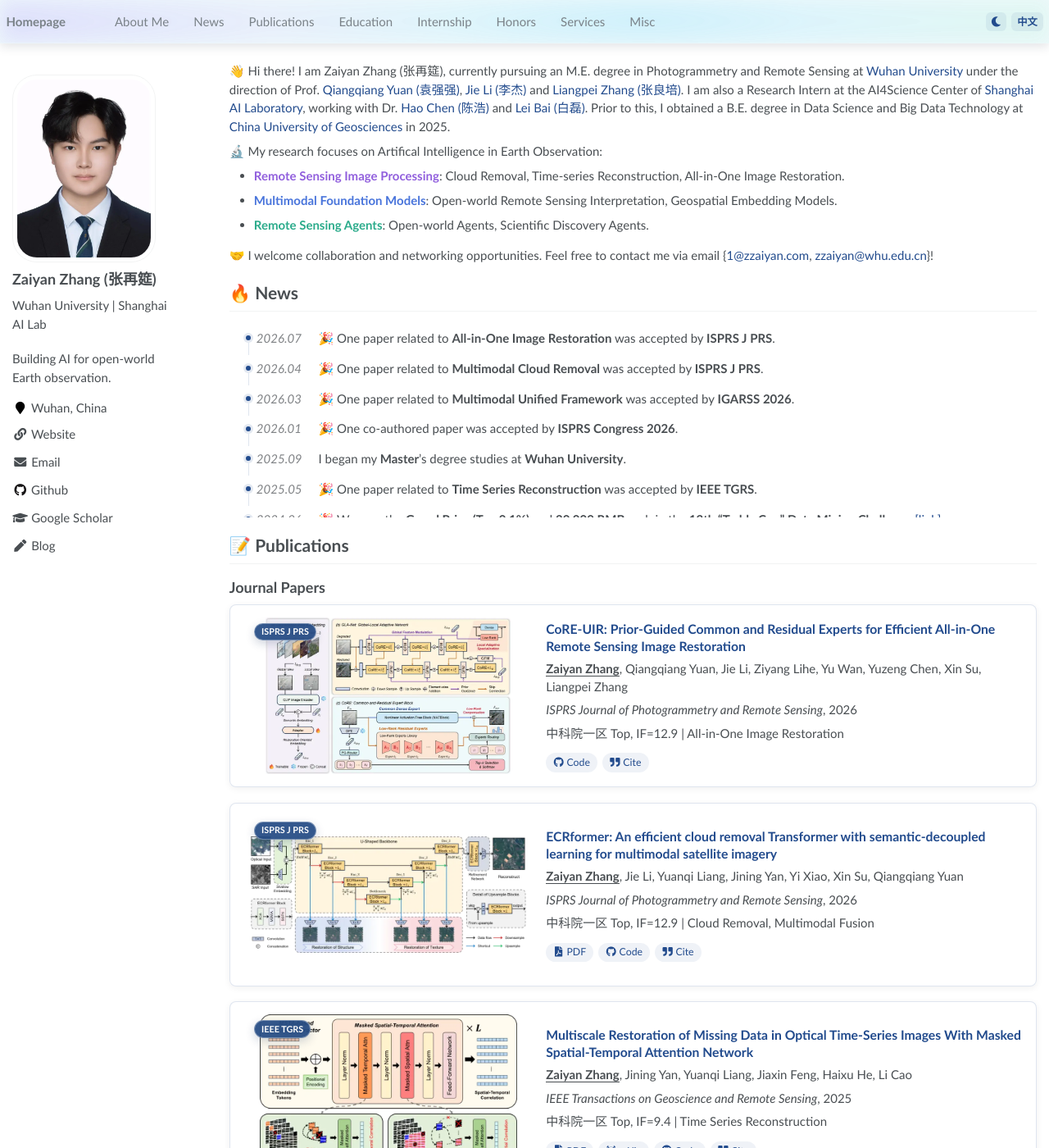
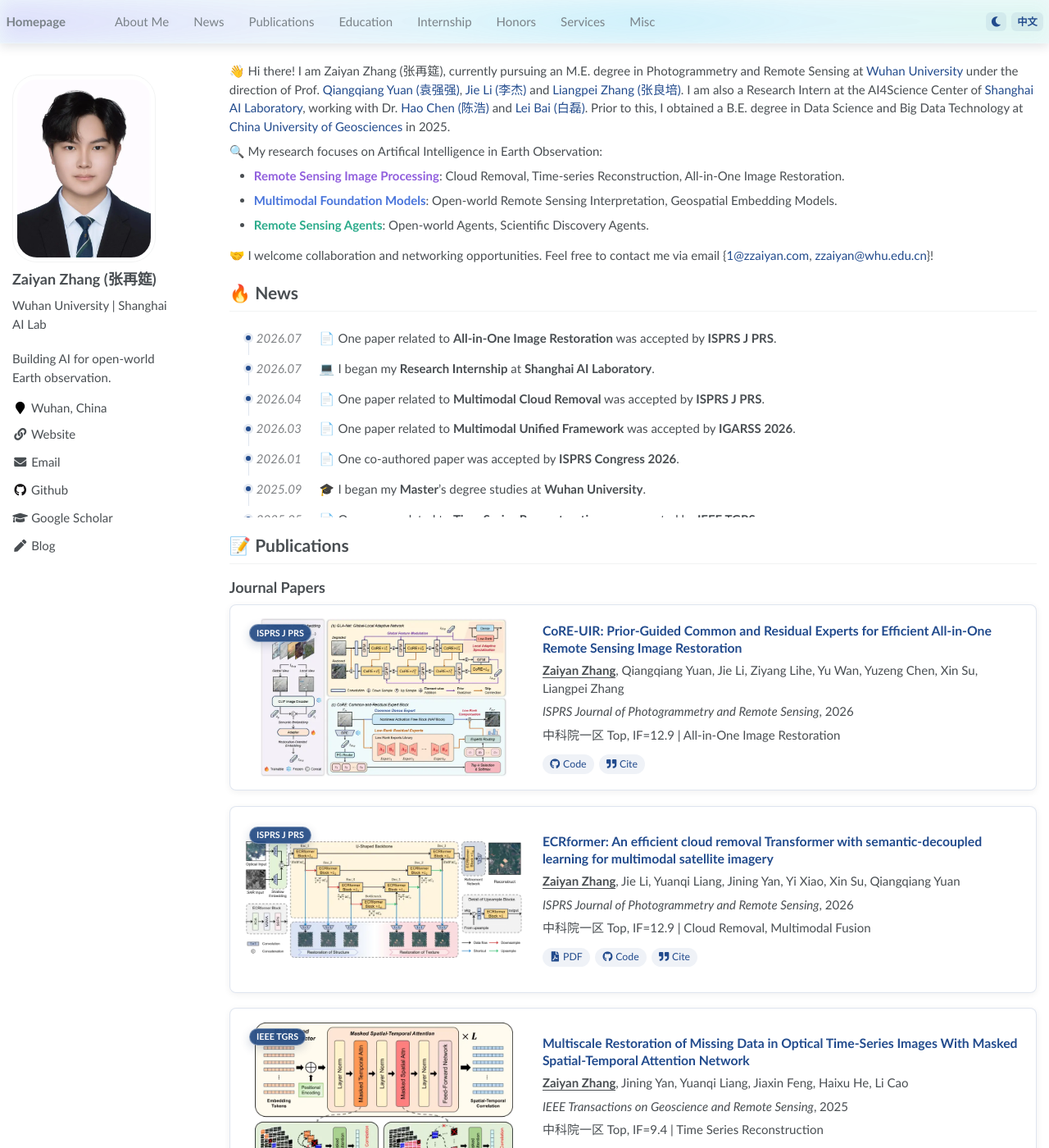
Before and after one commit to zzaiyan/zzaiyan.github.io, a Jekyll site: the page built from _pages/about.md, in a window 1280 px wide and 1400 px high. Shown: the whole window at 82% size. Built offline with Jekyll 4.4.1, drawn with Linux system fonts in a browser that asks for light colours; some web fonts are replaced; a script that is not in the unit is left out.

Commit message:
统一主页图标与卡片间距

```diff
--- a/_data/news.json
+++ b/_data/news.json
@@ -1,42 +1,49 @@
 [
     {
         "date": "2026.07",
-        "emoji": "🎉",
+        "emoji": "📄",
         "content": "One paper related to **All-in-One Image Restoration** was accepted by **ISPRS J PRS**.",
         "content_zh": "一篇关于 **一体化图像复原** 的论文被 **ISPRS J PRS** 录用。"
     },
     {
+        "date": "2026.07",
+        "emoji": "💻",
+        "content": "I began my **Research Internship** at **Shanghai AI Laboratory**.",
+        "content_zh": "我开始了在 **上海人工智能实验室** 的 **研究型实习**。"
+    },
+    {
         "date": "2026.04",
-        "emoji": "🎉",
+        "emoji": "📄",
         "content": "One paper related to **Multimodal Cloud Removal** was accepted by **ISPRS J PRS**.",
         "content_zh": "一篇关于 **多模态去云** 的论文被 **ISPRS J PRS** 录用。"
     },
     {
         "date": "2026.03",
-        "emoji": "🎉",
+        "emoji": "📄",
         "content": "One paper related to **Multimodal Unified Framework** was accepted by **IGARSS 2026**.",
         "content_zh": "一篇关于 **多模态统一框架** 的论文被 **IGARSS 2026** 录用。"
     },
     {
         "date": "2026.01",
-        "emoji": "🎉",
+        "emoji": "📄",
         "content": "One co-authored paper was accepted by **ISPRS Congress 2026**.",
         "content_zh": "一篇合著论文被 **ISPRS 2026** 录用。"
     },
     {
         "date": "2025.09",
+        "emoji": "🎓",
         "content": "I began my **Master**'s degree studies at **Wuhan University**.",
         "content_zh": "我开始在 **武汉大学** 攻读 **硕士** 学位。"
     },
     {
         "date": "2025.05",
-        "emoji": "🎉",
+        "emoji": "📄",
         "content": "One paper related to **Time Series Reconstruction** was accepted by **IEEE TGRS**.",
         "content_zh": "一篇关于 **时序图像重建** 的论文被 **IEEE TGRS** 录用。"
     },
     {
         "date": "2024.06",
-        "emoji": "🎉",
+        "emoji": "🏆",
         "content": "We won the **Grand Prize (Top 0.1%)** and **20,000 RMB** cash in the **12th \"Teddy Cup\" Data Mining Challenge** [[link]](https://www.tipdm.org/dsej12/2429.jhtml).",
         "content_zh": "我们在第12届**“泰迪杯”数据挖掘挑战赛**中获得**特等奖 (Top 0.1%)** 及 **2万元**奖金 [[link]](https://www.tipdm.org/dsej12/2429.jhtml)。"
     }
--- a/_pages/about.md
+++ b/_pages/about.md
@@ -16,7 +16,7 @@ redirect_from:
 
 <!-- {% include google-scholar-badge.html %} -->
 
-🔬 My research focuses on Artifical Intelligence in Earth Observation:
+🔍 My research focuses on Artifical Intelligence in Earth Observation:
 
 - **<span style="color: #915fddff;">Remote Sensing Image Processing</span>**: Cloud Removal, Time-series Reconstruction, All-in-One Image Restoration.
 - **<span style="color: #4874dbff;">Multimodal Foundation Models</span>**: Open-world Remote Sensing Interpretation, Geospatial Embedding Models.
@@ -32,7 +32,7 @@ redirect_from:
 
 {% include google-scholar-badge.html %}
 
-🔬 我的研究聚焦于人工智能在地球观测中的应用：
+🔍 我的研究聚焦于人工智能在地球观测中的应用：
 
 - **<span style="color: #915fddff;">遥感图像处理</span>**：去云、时序重建、一体化图像复原。
 - **<span style="color: #4874dbff;">多模态基础模型</span>**：开放世界遥感解译、地理空间嵌入模型。
@@ -73,7 +73,7 @@ redirect_from:
 
 {% include honors.html %}
 
-# <span class="lang-en">🔍 Services</span><span class="lang-zh">🔍 学术服务</span>
+# <span class="lang-en">📋 Services</span><span class="lang-zh">📋 学术服务</span>
 {: #services}
 
 <div class="lang-en" markdown="1">
--- a/_sass/_homepage-sections.scss
+++ b/_sass/_homepage-sections.scss
@@ -119,5 +119,8 @@ li .pub-links {
 }
 
 .news-timeline__emoji {
+  display: inline-block;
+  width: 1.35em;
   margin-right: 0.25em;
+  text-align: center;
 }
--- a/_sass/_publication-cards.scss
+++ b/_sass/_publication-cards.scss
@@ -2,7 +2,8 @@
 $paper-box-image-width: 360px;
 $paper-box-padding: 2em;
 $edu-box-image-width: 240px;
-$edu-box-padding: 1em;
+$card-padding: 1.1em;
+$compact-card-padding-block: 0.9em;
 
 .paper-box {
   --card-image-width: #{$paper-box-image-width};
@@ -17,7 +18,7 @@ $edu-box-padding: 1em;
   border: 1px solid rgba($info-color, 0.14);
   border-radius: 8px;
   background: rgba(255, 255, 255, 0.72);
-  padding: 1em 1em 1em 1.5em;
+  padding: $card-padding;
   margin-bottom: 1.25em;
   box-shadow: 0 2px 8px rgba(0, 0, 0, 0.06);
   transition: border-color 0.2s ease, box-shadow 0.2s ease, transform 0.2s ease;
@@ -77,7 +78,7 @@ $edu-box-padding: 1em;
 
 .paper-box--compact {
   display: block;
-  padding: 0.85em 1.1em;
+  padding: $compact-card-padding-block $card-padding;
   margin-bottom: 0.8em;
   box-shadow: 0 1px 5px rgba(0, 0, 0, 0.045);
 
@@ -190,10 +191,12 @@ $edu-box-padding: 1em;
   --card-image-min: 180px;
   --card-image-share: 28%;
 
-  padding: $edu-box-padding;
-
   .paper-box-image img {
     box-shadow: none;
+  }
+
+  .paper-box-text p:last-child {
+    margin-bottom: 0;
   }
 }
 
```
